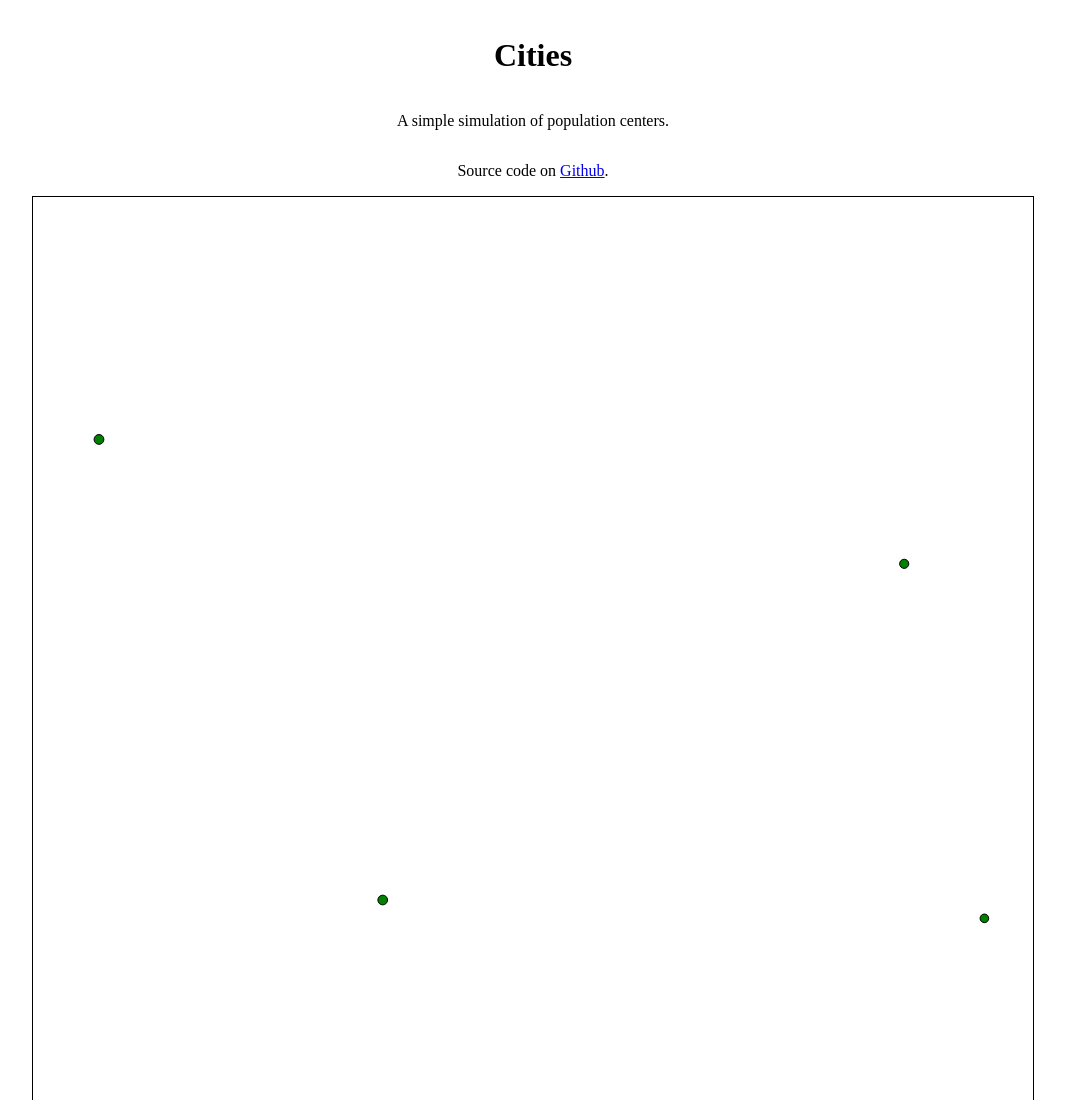
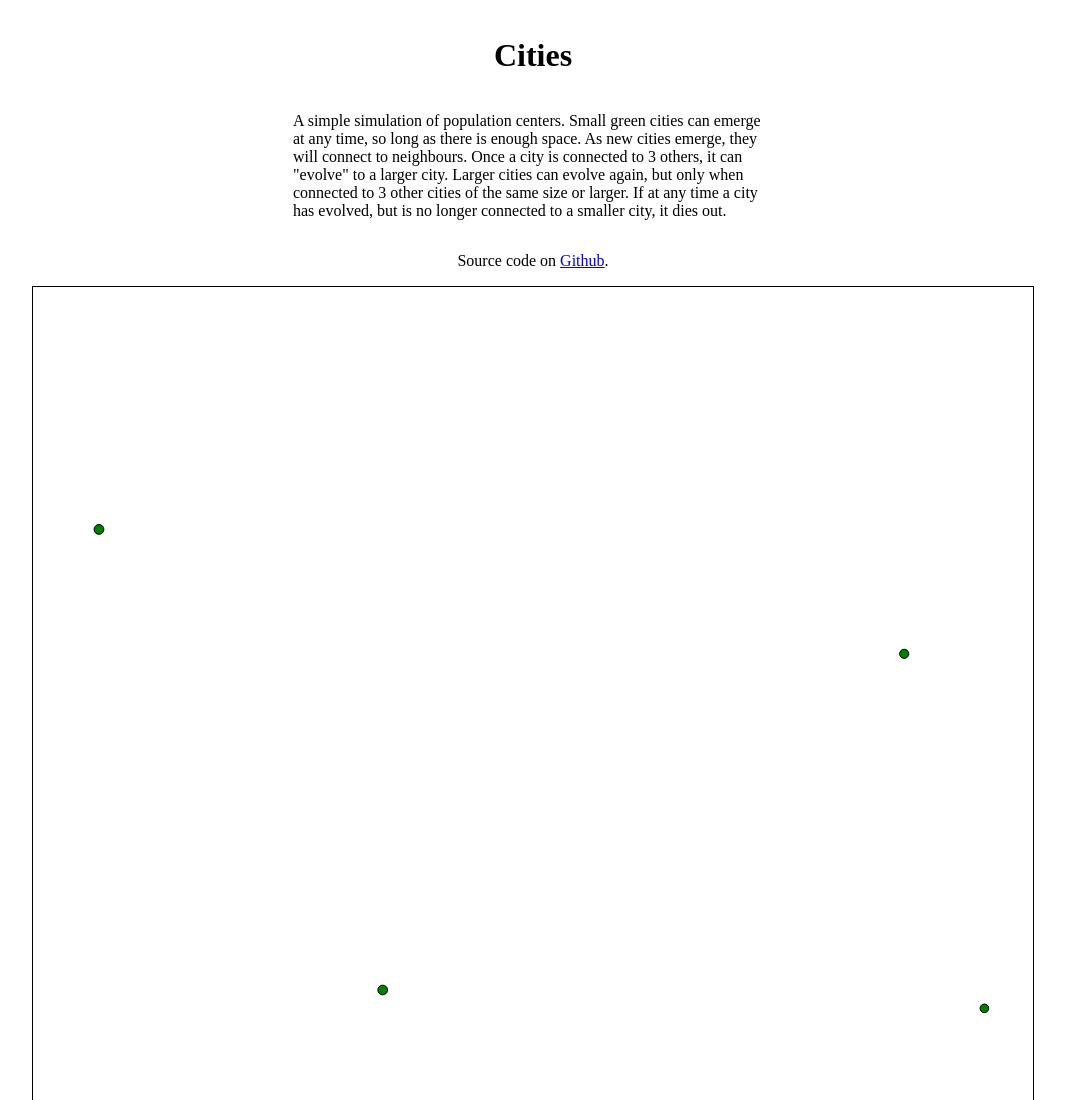
Before and after one commit to fildon/cities, a website with bundled scripts: page index.html in a window 1280 px wide. Shown: the top 1100 px of the page, without its empty margins (107-1172 px from the left). Built offline with nearby package versions, Linux system fonts and the light colour scheme.

Commit message:
📖 More description in html

```diff
--- a/index.html
+++ b/index.html
@@ -15,11 +15,22 @@
       canvas {
         border: 1px solid black;
       }
+      p {
+        max-width: 60ch;
+      }
     </style>
   </head>
   <body>
     <h1>Cities</h1>
-    <p>A simple simulation of population centers.</p>
+    <p>
+      A simple simulation of population centers. Small green cities can emerge
+      at any time, so long as there is enough space. As new cities emerge, they
+      will connect to neighbours. Once a city is connected to 3 others, it can
+      "evolve" to a larger city. Larger cities can evolve again, but only when
+      connected to 3 other cities of the same size or larger. If at any time a
+      city has evolved, but is no longer connected to a smaller city, it dies
+      out.
+    </p>
     <p>Source code on <a href="https://github.com/fildon/cities">Github</a>.</p>
     <canvas width="1000" height="1000"></canvas>
   </body>
```
